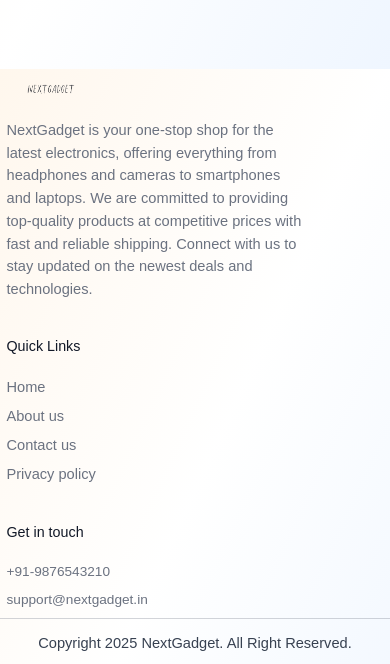
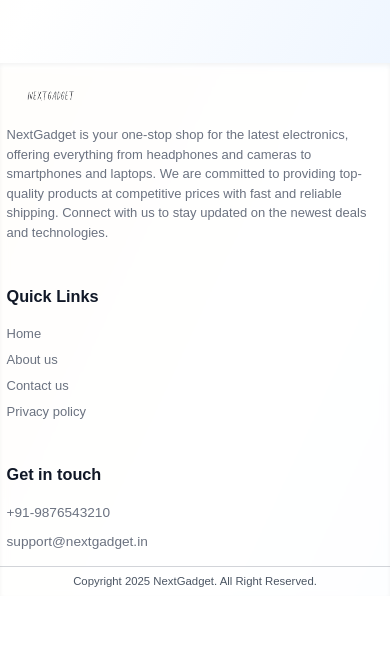
Before and after one commit to prateekraiger/pixeldeal, a Next.js app: page /cart in a window 390 px wide. Shown: the part 775-1439 px from the top of the page. After the commit the page ends 1371 px from the top, so only its background shows below. Built offline with nearby package versions, Linux system fonts and the light colour scheme; no server answers; a web font is replaced by a local one.

Commit message:
updated footer and products components

```diff
--- a/components/FeaturedProduct.jsx
+++ b/components/FeaturedProduct.jsx
@@ -37,6 +37,9 @@
             <Image
               src={image}
               alt={title}
+              width={200}
+              height={200}
+              unoptimized={typeof image === 'string' && image.startsWith('https://raw.githubusercontent.com/')}
               className="group-hover:brightness-75 transition duration-300 w-full h-auto object-cover"
             />
             <div className="group-hover:-translate-y-4 transition duration-300 absolute bottom-8 left-8 text-white space-y-2">
--- a/components/Footer.jsx
+++ b/components/Footer.jsx
@@ -3,21 +3,21 @@
 import Image from "next/image";
 import Link from "next/link";
 
-const Footer = () => {
+const Footer = React.memo(function Footer() {
   return (
-    <footer>
-      <div className="flex flex-col md:flex-row items-start justify-center px-6 md:px-16 lg:px-32 gap-10 py-14 border-b border-gray-500/30 text-gray-500 text-lg">
-        <div className="w-4/5">
+    <footer className="bg-white/80 backdrop-blur-sm shadow-inner" suppressHydrationWarning>
+      <div className="flex flex-col md:flex-row items-start justify-center px-6 md:px-16 lg:px-32 gap-10 md:gap-8 lg:gap-14 py-10 md:py-14 border-b border-gray-500/30 text-gray-500 text-base md:text-lg">
+        <div className="w-full md:w-2/5 mb-8 md:mb-0 flex flex-col items-start">
           <Image className="w-36 md:w-40" src={assets.logo} alt="NextGadget logo" />
-          <p className="mt-6 text-lg">
+          <p className="mt-6 text-base md:text-lg">
             NextGadget is your one-stop shop for the latest electronics, offering everything from headphones and cameras to smartphones and laptops. We are committed to providing top-quality products at competitive prices with fast and reliable shipping. Connect with us to stay updated on the newest deals and technologies.
           </p>
         </div>
 
-        <div className="w-1/2 flex items-center justify-start md:justify-center">
+        <div className="w-full md:w-1/4 mb-8 md:mb-0 flex items-start justify-start md:justify-center">
           <div>
-            <h2 className="font-medium text-gray-900 mb-5 text-2xl">Quick Links</h2>
-            <ul className="text-lg space-y-2">
+            <h2 className="font-semibold text-gray-900 mb-5 text-xl md:text-2xl">Quick Links</h2>
+            <ul className="text-base md:text-lg space-y-2">
               <li>
                 <Link className="hover:underline transition" href="/">
                   Home
@@ -42,21 +42,21 @@
           </div>
         </div>
 
-        <div className="w-1/2 flex items-start justify-start md:justify-center">
+        <div className="w-full md:w-1/4 flex items-start justify-start md:justify-center">
           <div>
-            <h2 className="font-medium text-gray-900 mb-5 text-2xl">Get in touch</h2>
-            <div className="text-lg space-y-2">
+            <h2 className="font-semibold text-gray-900 mb-5 text-xl md:text-2xl">Get in touch</h2>
+            <div className="text-base md:text-lg space-y-2">
               <p>+91-9876543210</p>
               <p>support@nextgadget.in</p>
             </div>
           </div>
         </div>
       </div>
-      <p className="py-4 text-center text-lg md:text-xl">
+      <p className="py-3 md:py-4 text-center text-sm md:text-lg lg:text-xl text-gray-600">
         Copyright 2025 NextGadget. All Right Reserved.
       </p>
     </footer>
   );
-};
+});
 
 export default Footer;
--- a/components/HeaderSlider.jsx
+++ b/components/HeaderSlider.jsx
@@ -79,6 +79,10 @@
     }
   };
 
+  if (!Array.isArray(sliderData) || sliderData.length === 0) {
+    return null;
+  }
+
   return (
     <div className="overflow-hidden relative w-full">
       <div
@@ -118,6 +122,9 @@
                 className="md:w-72 w-48"
                 src={slide.imgSrc}
                 alt={`Slide ${index + 1}`}
+                width={288}
+                height={192}
+                style={{ width: '100%', height: 'auto' }}
               />
             </div>
           </div>
--- a/components/ProductCard.jsx
+++ b/components/ProductCard.jsx
@@ -19,6 +19,7 @@
                     className="group-hover:scale-105 transition object-cover w-4/5 h-4/5 md:w-full md:h-full"
                     width={800}
                     height={800}
+                    unoptimized={product.image[0]?.startsWith('https://raw.githubusercontent.com/')}
                 />
                 <button className="absolute top-2 right-2 bg-white p-2 rounded-full shadow-md">
                     <Image
```
